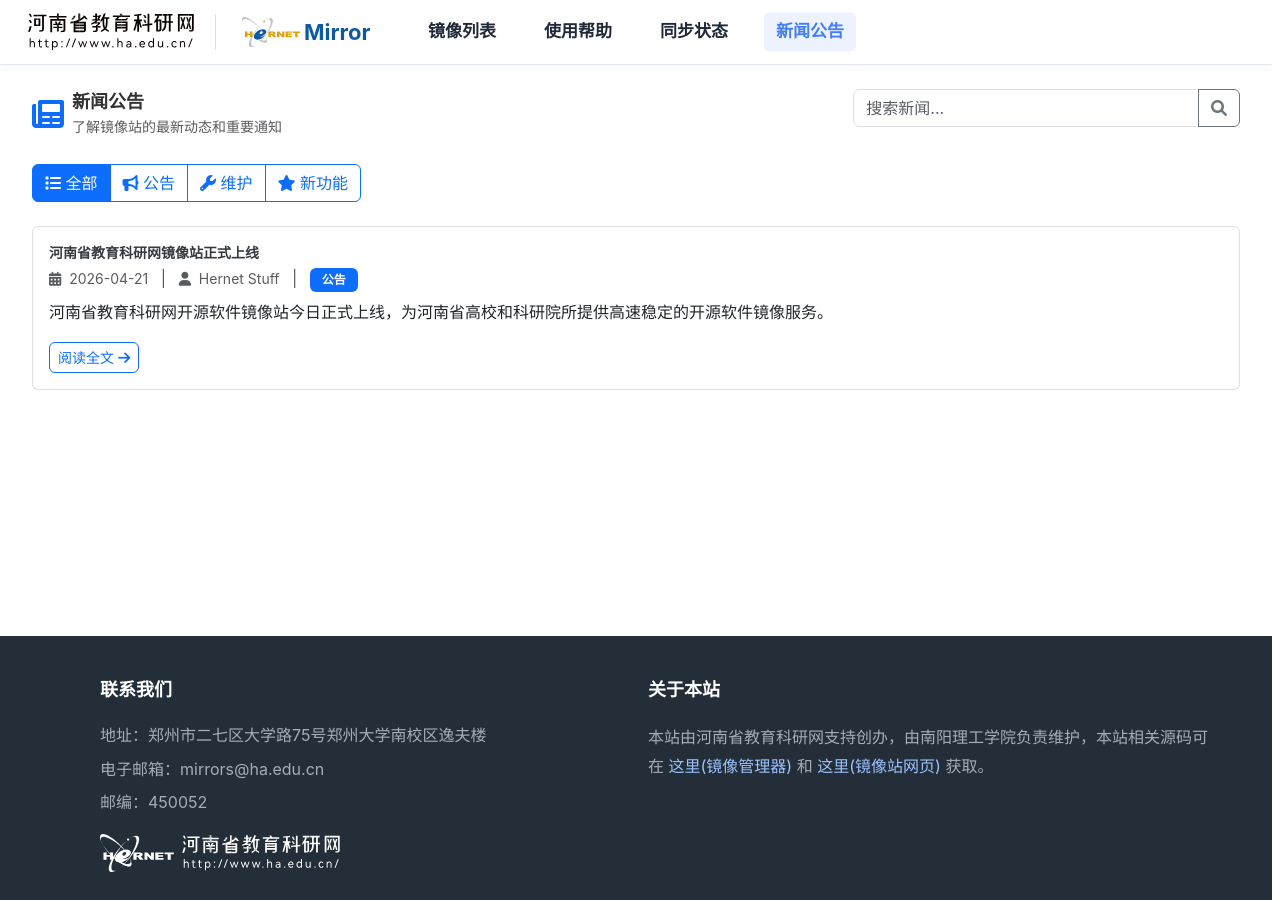
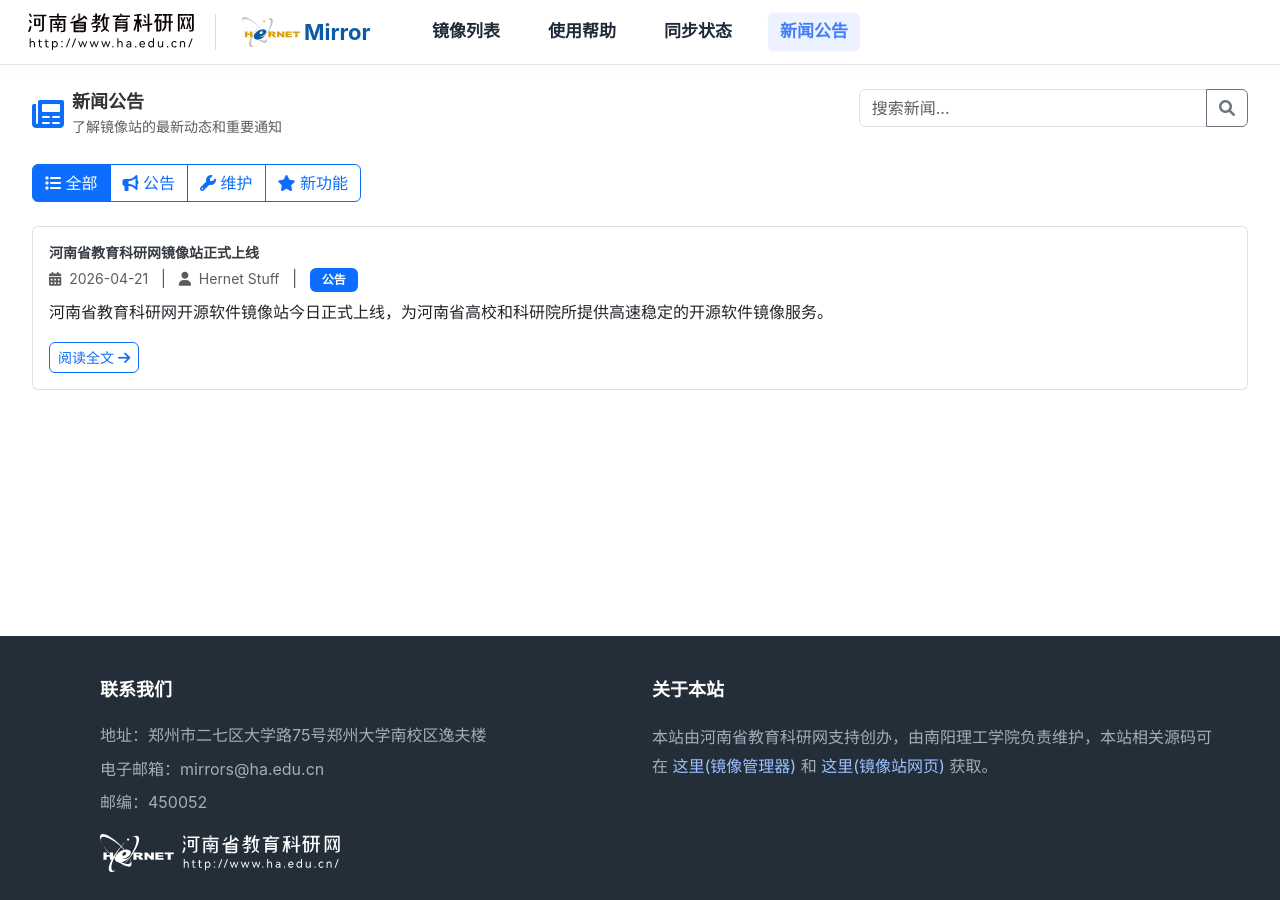
Before and after one commit to hernet-mirrors/ha-mirrors-web, a Jekyll site: the page built from news.html, in a window 1280 px wide. Built offline with Jekyll 4.4.1, drawn with Linux system fonts in a browser that asks for light colours.

Commit message:
Revert "fix(layout): reserve vertical scrollbar globally to stop width jump"
This reverts commit 9f2879210a1d354303c3d4387469d3acefa3c9e9.

```diff
--- a/_includes/head.html
+++ b/_includes/head.html
@@ -31,7 +31,7 @@
 
 <link href="{{ '/static/css/bootstrap.min.css' | relative_url }}" rel="stylesheet">
 <link href="{{ '/static/css/all.min.css' | relative_url }}" rel="stylesheet">
-<link href="{{ '/static/css/main.css' | relative_url }}?v=24" rel="stylesheet">
-<link href="{{ '/static/css/header.css' | relative_url }}?v=24" rel="stylesheet">
-<link href="{{ '/static/css/footer.css' | relative_url }}?v=24" rel="stylesheet">
+<link href="{{ '/static/css/main.css' | relative_url }}?v=23" rel="stylesheet">
+<link href="{{ '/static/css/header.css' | relative_url }}?v=23" rel="stylesheet">
+<link href="{{ '/static/css/footer.css' | relative_url }}?v=23" rel="stylesheet">
 </head>
--- a/static/css/main.css
+++ b/static/css/main.css
@@ -228,16 +228,8 @@
 
 /* Header now flows in-document; no body padding-top reserved.
    Use flex column + min-height so the footer sticks to the bottom
-   when page content is shorter than the viewport.
-   overflow-y: scroll keeps the vertical scrollbar reserved on every
-   page so short pages don't widen relative to tall ones (prevents
-   the sidebar-card width jump when switching between /, /status/,
-   /news/ etc.). */
-html {
-    height: 100%;
-    overflow-y: scroll;
-    scrollbar-gutter: stable;
-}
+   when page content is shorter than the viewport. */
+html { height: 100%; }
 body {
     padding-top: 0;
     min-height: 100vh;
```
